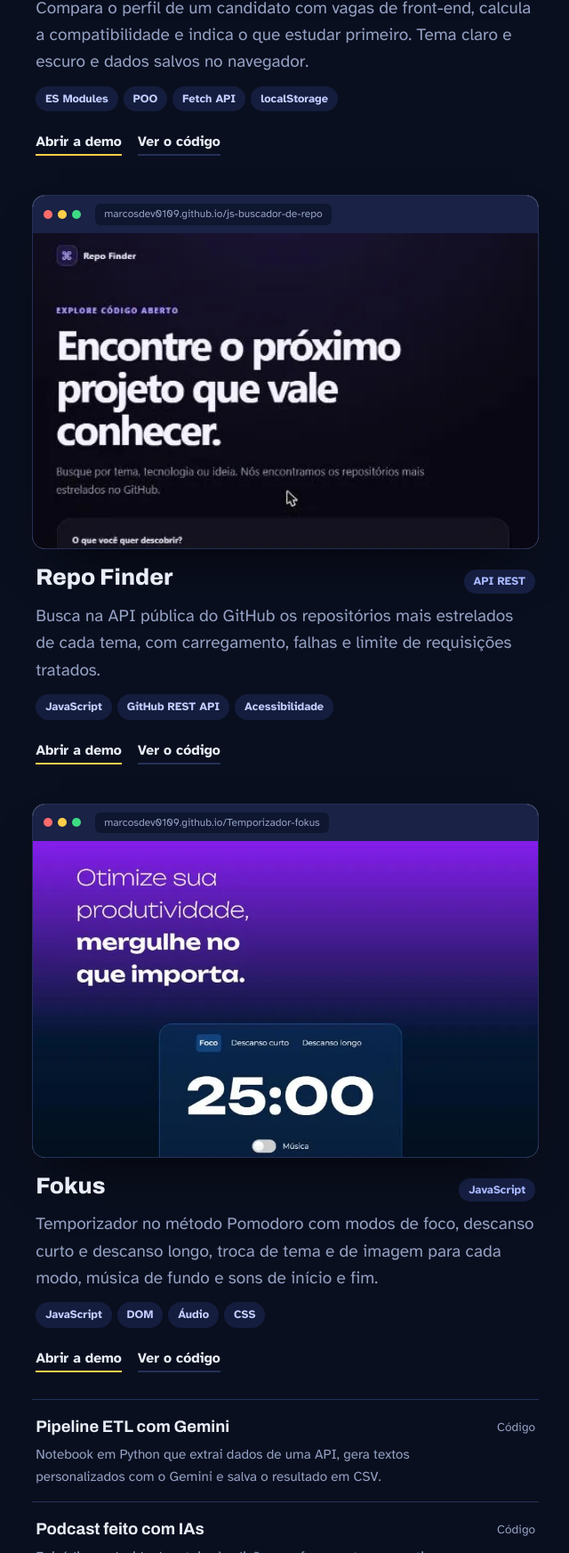
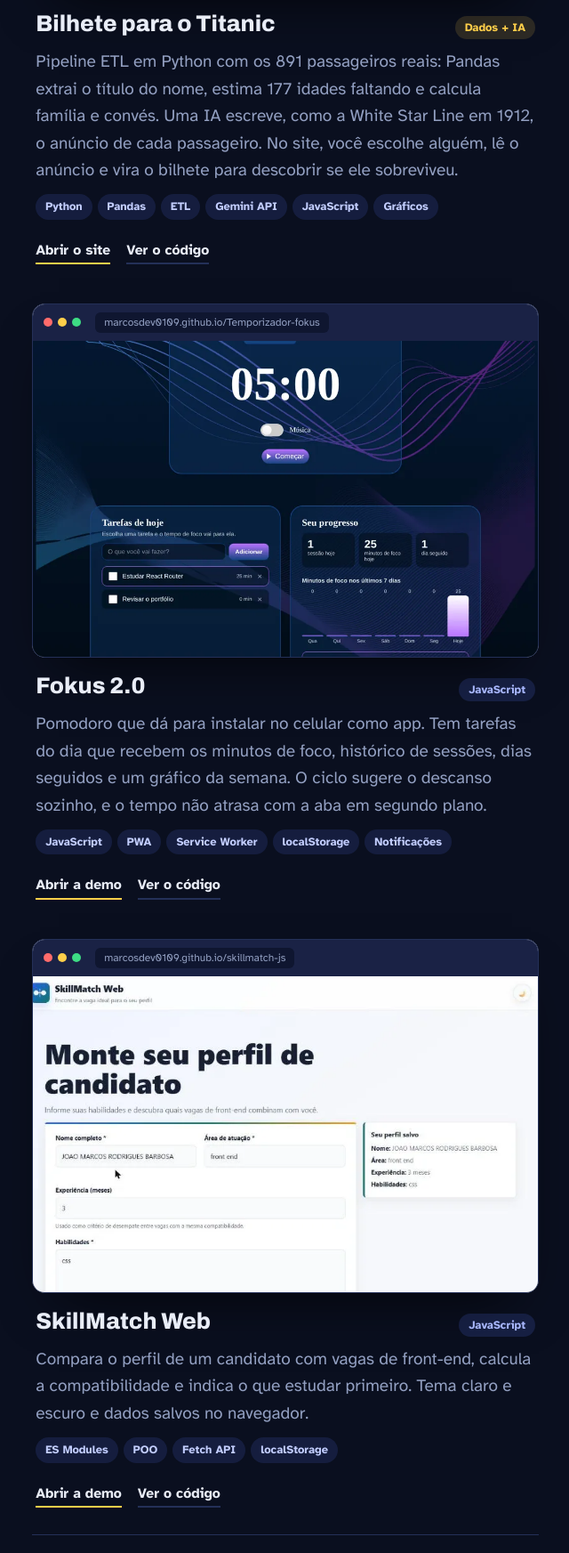
Before and after one commit to Marcosdev0109/Marcosdev0109.github.io, a plain HTML site: page index.html in a window 1280 px wide. Shown: the part 1977-3722 px from the top of the page at 89% size, without its empty margins (584-1224 px from the left). Drawn offline with Linux system fonts and the light colour scheme.

Commit message:
Projetos novos: Bilhete para o Titanic, Fokus 2.0 e assistente da Lumina

```diff
--- a/index.html
+++ b/index.html
@@ -223,11 +223,32 @@ footer{color:var(--muted);font-size:.85rem;padding:28px 0 40px}
           <div class="shot"><img src="img/lumina.webp" alt="Tela de produtos da Lumina Store com busca, filtros por categoria e luminárias" loading="lazy" width="882" height="551"></div></div>
         <div class="proj-body">
           <div class="proj-top"><h3>Lumina Store</h3><span class="pill">Projeto principal</span></div>
-          <p>Loja virtual de iluminação completa: catálogo vindo de API, busca que ignora acentos, carrinho com Context API que respeita o estoque, pagamento validado com Zod, rota protegida e testes dos casos de erro.</p>
+          <p>Loja virtual de iluminação completa: catálogo vindo de API, busca que ignora acentos, carrinho com Context API que respeita o estoque e pagamento validado com Zod. Agora tem um <strong>assistente de iluminação</strong>: você diz o cômodo, o tamanho e o estilo, e ele calcula os lúmens necessários e recomenda as peças, explicando o porquê. São 57 testes automatizados.</p>
           <ul class="chips"><li>React</li><li>React Router</li><li>Context API</li><li>React Hook Form + Zod</li><li>Material UI</li><li>Vitest</li></ul>
         </div>
       </a>
-      <div class="cta-row" style="padding:0 4px"><a href="https://lumina-store-marcos.netlify.app">Abrir a loja</a><a class="alt" href="https://github.com/Marcosdev0109/lumina-checkout">Ver o código</a></div>
+      <div class="cta-row" style="padding:0 4px"><a href="https://lumina-store-marcos.netlify.app">Abrir a loja</a><a href="https://lumina-store-marcos.netlify.app/assistente">Testar o assistente</a><a class="alt" href="https://github.com/Marcosdev0109/lumina-checkout">Ver o código</a></div>
+      <a class="proj" href="https://marcosdev0109.github.io/Titanic.Pipline.ETL/" style="margin-top:30px">
+        <div class="browser"><div class="bar"><i></i><i></i><i></i><span>marcosdev0109.github.io/Titanic.Pipline.ETL</span></div>
+          <div class="shot"><img src="img/titanic.webp" alt="Bilhete para o Titanic: lista de passageiros e bilhete com anúncio escrito por IA" loading="lazy" width="1000" height="625"></div></div>
+        <div class="proj-body">
+          <div class="proj-top"><h3>Bilhete para o Titanic</h3><span class="pill">Dados + IA</span></div>
+          <p>Pipeline ETL em Python com os 891 passageiros reais: Pandas extrai o título do nome, estima 177 idades faltando e calcula família e convés. Uma IA escreve, como a White Star Line em 1912, o anúncio de cada passageiro. No site, você escolhe alguém, lê o anúncio e vira o bilhete para descobrir se ele sobreviveu.</p>
+          <ul class="chips"><li>Python</li><li>Pandas</li><li>ETL</li><li>Gemini API</li><li>JavaScript</li><li>Gráficos</li></ul>
+        </div>
+      </a>
+      <div class="cta-row" style="padding:0 4px"><a href="https://marcosdev0109.github.io/Titanic.Pipline.ETL/">Abrir o site</a><a class="alt" href="https://github.com/Marcosdev0109/Titanic.Pipline.ETL">Ver o código</a></div>
+      <a class="proj" href="https://marcosdev0109.github.io/Temporizador-fokus/" style="margin-top:30px">
+        <div class="browser"><div class="bar"><i></i><i></i><i></i><span>marcosdev0109.github.io/Temporizador-fokus</span></div>
+          <div class="shot"><img src="img/fokus2.webp" alt="Fokus 2.0 com relógio, tarefas do dia e gráfico de minutos de foco da semana" loading="lazy" width="1000" height="625"></div></div>
+        <div class="proj-body">
+          <div class="proj-top"><h3>Fokus 2.0</h3><span class="pill blue">JavaScript</span></div>
+          <p>Pomodoro que dá para instalar no celular como app. Tem tarefas do dia que recebem os minutos de foco, histórico de sessões, dias seguidos e um gráfico da semana. O ciclo sugere o descanso sozinho, e o tempo não atrasa com a aba em segundo plano.</p>
+          <ul class="chips"><li>JavaScript</li><li>PWA</li><li>Service Worker</li><li>localStorage</li><li>Notificações</li></ul>
+        </div>
+      </a>
+      <div class="cta-row" style="padding:0 4px"><a href="https://marcosdev0109.github.io/Temporizador-fokus/">Abrir a demo</a><a class="alt" href="https://github.com/Marcosdev0109/Temporizador-fokus">Ver o código</a></div>
+
 
       <a class="proj" href="https://marcosdev0109.github.io/skillmatch-js/" style="margin-top:30px">
         <div class="browser"><div class="bar"><i></i><i></i><i></i><span>marcosdev0109.github.io/skillmatch-js</span></div>
@@ -240,30 +261,10 @@ footer{color:var(--muted);font-size:.85rem;padding:28px 0 40px}
       </a>
       <div class="cta-row" style="padding:0 4px"><a href="https://marcosdev0109.github.io/skillmatch-js/">Abrir a demo</a><a class="alt" href="https://github.com/Marcosdev0109/skillmatch-js">Ver o código</a></div>
 
-      <a class="proj" href="https://marcosdev0109.github.io/js-buscador-de-repo/" style="margin-top:30px">
-        <div class="browser"><div class="bar"><i></i><i></i><i></i><span>marcosdev0109.github.io/js-buscador-de-repo</span></div>
-          <div class="shot"><img src="img/repofinder.webp" alt="Tela inicial do Repo Finder com campo de busca de repositórios" loading="lazy" width="510" height="319"></div></div>
-        <div class="proj-body">
-          <div class="proj-top"><h3>Repo Finder</h3><span class="pill blue">API REST</span></div>
-          <p>Busca na API pública do GitHub os repositórios mais estrelados de cada tema, com carregamento, falhas e limite de requisições tratados.</p>
-          <ul class="chips"><li>JavaScript</li><li>GitHub REST API</li><li>Acessibilidade</li></ul>
-        </div>
-      </a>
-      <div class="cta-row" style="padding:0 4px"><a href="https://marcosdev0109.github.io/js-buscador-de-repo/">Abrir a demo</a><a class="alt" href="https://github.com/Marcosdev0109/js-buscador-de-repo">Ver o código</a></div>
 
-      <a class="proj" href="https://marcosdev0109.github.io/Temporizador-fokus/" style="margin-top:30px">
-        <div class="browser"><div class="bar"><i></i><i></i><i></i><span>marcosdev0109.github.io/Temporizador-fokus</span></div>
-          <div class="shot"><img src="img/fokus.webp" alt="Temporizador Fokus com os modos foco, descanso curto e descanso longo" loading="lazy" width="800" height="500"></div></div>
-        <div class="proj-body">
-          <div class="proj-top"><h3>Fokus</h3><span class="pill blue">JavaScript</span></div>
-          <p>Temporizador no método Pomodoro com modos de foco, descanso curto e descanso longo, troca de tema e de imagem para cada modo, música de fundo e sons de início e fim.</p>
-          <ul class="chips"><li>JavaScript</li><li>DOM</li><li>Áudio</li><li>CSS</li></ul>
-        </div>
-      </a>
-      <div class="cta-row" style="padding:0 4px"><a href="https://marcosdev0109.github.io/Temporizador-fokus/">Abrir a demo</a><a class="alt" href="https://github.com/Marcosdev0109/Temporizador-fokus">Ver o código</a></div>
 
       <div class="mini">
-        <a href="https://github.com/Marcosdev0109/Titanic.Pipline.ETL"><b>Pipeline ETL com Gemini</b><span>Notebook em Python que extrai dados de uma API, gera textos personalizados com o Gemini e salva o resultado em CSV.</span><em>Código</em></a>
+        <a href="https://marcosdev0109.github.io/js-buscador-de-repo/"><b>Repo Finder</b><span>Busca na API do GitHub os repositórios mais estrelados de cada tema, com falhas e limite de requisições tratados.</span><em>Demo</em></a>
         <a href="https://github.com/Marcosdev0109/podcast-criado-com-ias"><b>Podcast feito com IAs</b><span>Episódio produzido do roteiro à edição com ferramentas generativas.</span><em>Código</em></a>
         <a href="https://marcosdev0109.github.io/Optimus-Tech/"><b>Optimus Tech</b><span>Landing page responsiva de uma empresa de tecnologia.</span><em>Demo</em></a>
         </div>
```
Also changed, not shown: img/fokus2.webp (added), img/lumina-assistente.webp (added), img/titanic.webp (added).
